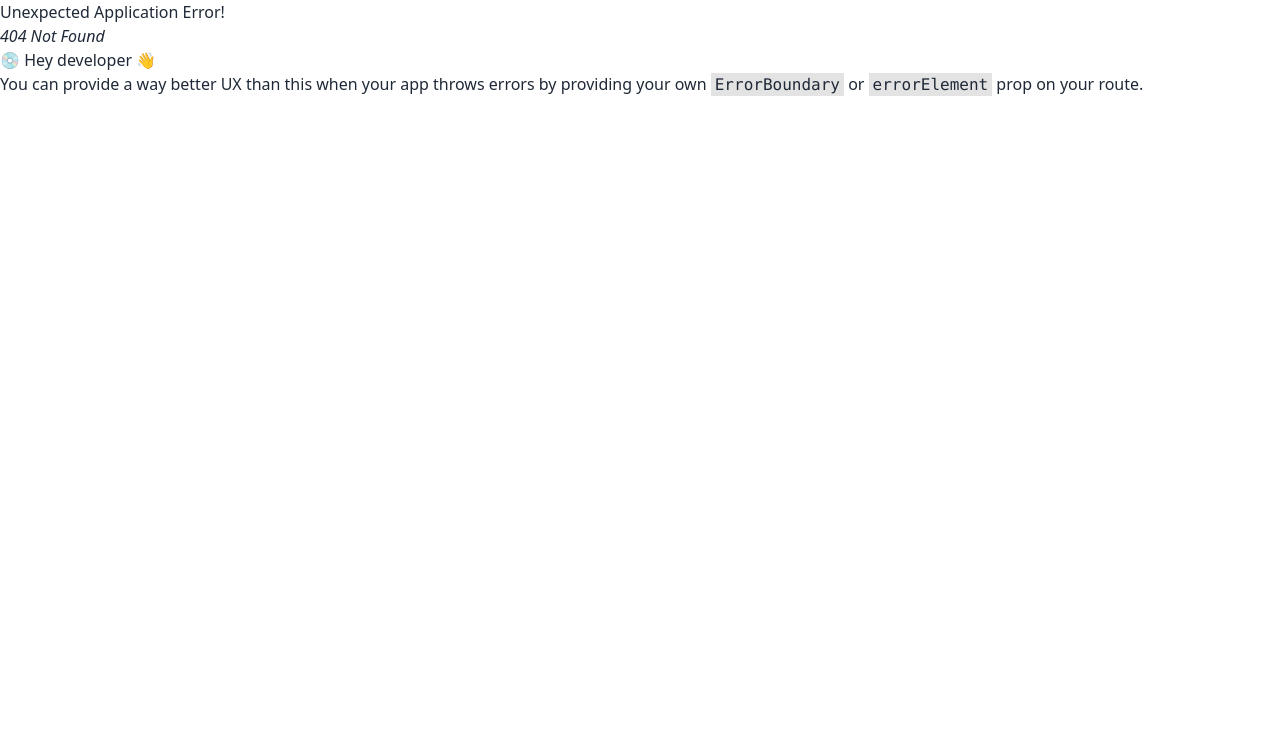
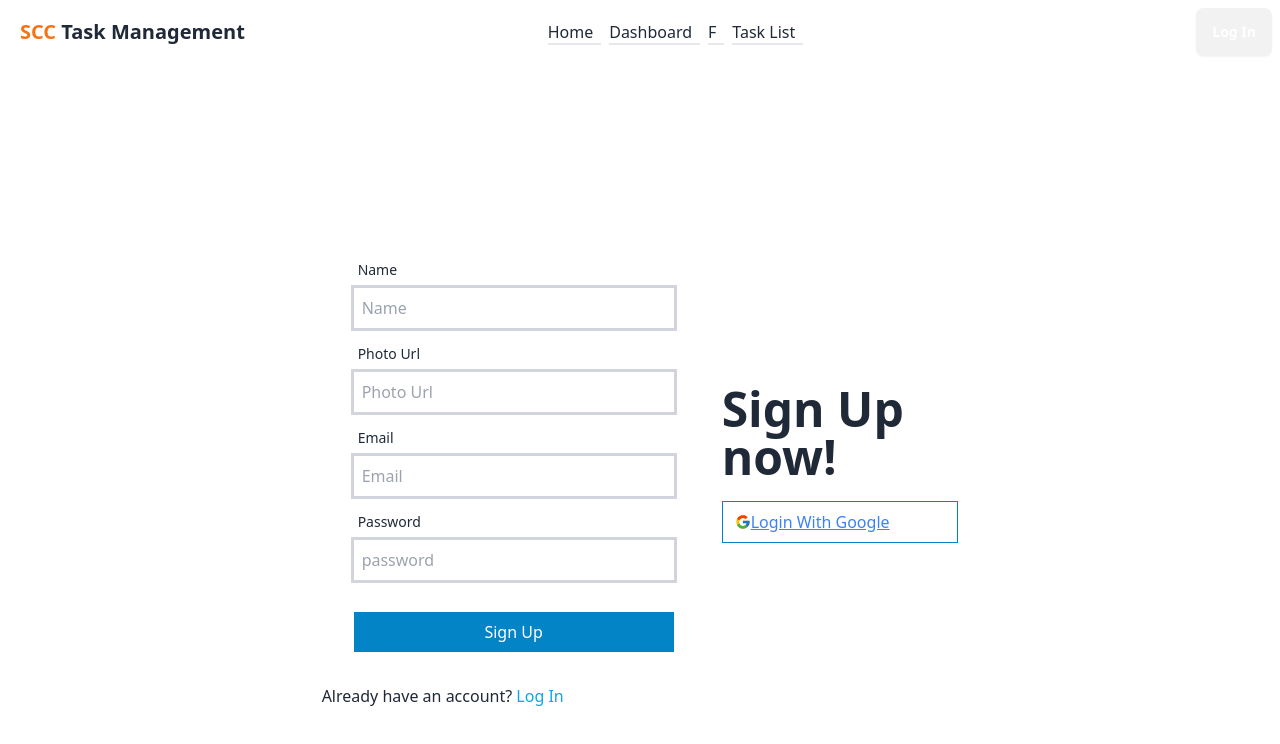
Before and after one commit to morsalinamunmun/coderSequed-task, a React (Vite) app: page /signup in a window 1280 px wide. Before the commit this address had no page. Shown: the top 744 px of the page. Built offline with nearby package versions, Linux system fonts and the light colour scheme.

Commit message:
created signup page

```diff
--- a/package.json
+++ b/package.json
@@ -14,6 +14,8 @@
     "match-sorter": "^6.3.4",
     "react": "^18.2.0",
     "react-dom": "^18.2.0",
+    "react-hook-form": "^7.51.2",
+    "react-icons": "^5.0.1",
     "react-router-dom": "^6.22.3",
     "sort-by": "^1.2.0"
   },
--- /dev/null
+++ b/src/components/SocialLogin/SocialLogin.jsx
@@ -0,0 +1,10 @@
+import { FcGoogle } from "react-icons/fc";
+const SocialLogin = () => {
+    return (
+        <div>
+            <p><button className="ml-1 flex items-center text-blue-500 underline"><FcGoogle></FcGoogle>Login With Google</button></p>
+        </div>
+    );
+};
+
+export default SocialLogin;
--- /dev/null
+++ b/src/pages/Login/Login.jsx
@@ -0,0 +1,45 @@
+import { Link } from "react-router-dom";
+import SocialLogin from "../../components/SocialLogin/SocialLogin";
+const Login = () => {
+    return (
+        <>
+        <div className="hero min-h-screen bg-gradient-to-r from-[#FDBA74] to-[#F97316]">
+
+            <div className="flex flex-col lg:flex-row-reverse  mx-auto">
+                <div className="text-center pt-20 p-5 bg-orange-400  my-10 max-w-lg w-full shadow-2xl rounded  ">
+                    <h1 className="text-5xl font-bold">New Here!</h1>
+                    <p>Sign up and discover a great of new opportunities!</p>
+                    <p className="mt-2">Do not have an account? <Link className="text-white btn border-2 rounded-full bg-orange-500 ml-2" to='/signup'>Sign Up</Link></p>
+                </div>
+                <div className="card  my-10  shadow-2xl max-w-lg w-full rounded flex mx-auto bg-base-100">
+                    <h2 className="p-5 text-2xl font-bold">Login In Now</h2>
+                    <form className="card-body">
+                        <div className="form-control">
+                            <label className="label">
+                                <span className="label-text">Email</span>
+                            </label>
+                            <input type="email" name="email" placeholder="Your Email" className="rounded-full border-2 border-orange-500 input input-bordered" required />
+                        </div>
+                        <div className="form-control">
+                            <label className="label">
+                                <span className="label-text">Password</span>
+                            </label>
+                            <input type="password" name="password" placeholder="Password" className="input rounded-full border-2 border-orange-500 input-bordered" required />
+                            <label className="label">
+                                <a href="#" className="label-text-alt link link-hover">Forgot password?</a>
+                            </label>
+                        </div>
+                        <div className="form-control mt-6">
+                            <button className="btn rounded-full bg-orange-500 text-white">Log In</button>
+                        </div>
+
+                        <SocialLogin/>
+                    </form>
+                </div>
+            </div>
+        </div>
+        </>
+    );
+};
+
+export default Login;
--- a/src/pages/Main/Layout.jsx
+++ b/src/pages/Main/Layout.jsx
@@ -1,9 +1,11 @@
+import { Outlet } from "react-router-dom";
 import Navbar from "../../components/Navbar/Navbar";
 
 const Layout = () => {
     return (
         <div>
             <Navbar/>
+            <Outlet/>
         </div>
     );
 };
--- /dev/null
+++ b/src/pages/Signup/Signup.jsx
@@ -0,0 +1,78 @@
+
+import { useForm } from 'react-hook-form';
+
+import { Link } from "react-router-dom";
+import SocialLogin from '../../components/SocialLogin/SocialLogin';
+
+
+const Signup = () => {
+    const {
+        register,
+        formState: { errors },
+    } = useForm();
+
+    return (
+        <>
+            <div className="hero min-h-screen py-20 max-w-5xl mx-auto">
+                <div className="hero-content flex-col lg:flex-row-reverse">
+                    <div className="text-center lg:text-left space-y-5">
+                        <h1 className="text-5xl font-bold">Sign Up now!</h1>
+                        <div className='border border-sky-600 p-2'><SocialLogin/></div>
+                    </div>
+                    <div className="card shrink-0 w-full max-w-sm ">
+                        <form className="card-body">
+                            <div className="form-control">
+                                <label className="label">
+                                    <span className="label-text">Name</span>
+                                </label>
+                                <input type="text" {...register("name", { required: true })} name="name" placeholder="Name" className="outline outline-gray-300 p-2 focus:border-sky-600 focus:border-2" required />
+                                {errors.name && <span className="text-red-600">Name is required</span>}
+                            </div>
+                            <div className="form-control">
+                                <label className="label">
+                                    <span className="label-text">Photo Url</span>
+                                </label>
+                                <input type="text" {...register("photoURL", { required: true })} placeholder="Photo Url" className="outline outline-gray-300 p-2 focus:border-sky-600 focus:border-2" required />
+                                {errors.photoURL && <span className="text-red-600">Photo Url is required</span>}
+                            </div>
+                            <div className="form-control">
+                                <label className="label">
+                                    <span className="label-text">Email</span>
+                                </label>
+                                <input type="email" {...register("email", { required: true, pattern: /^[^\s@]+@[^\s@]+\.[^\s@]+$/, })} name="email" placeholder="Email" className="outline outline-gray-300 p-2 focus:border-sky-600 focus:border-2" required />
+                                {errors.email && errors.email.type === "required" && (
+                                    <span className="text-red-600">Email is required</span>
+                                )}
+                                {errors.email && errors.email.type === "pattern" && (
+                                    <span className="text-red-600">Invalid email format</span>
+                                )}
+                            </div>
+                            <div className="form-control">
+                                <label className="label">
+                                    <span className="label-text">Password</span>
+                                </label>
+                                <input type="password" {...register("password", {
+                                    required: true, minLength: 6, maxLength: 20,
+                                    pattern: /(?=.*[A-Z])(?=.*[!@#$&*])(?=.*[0-9])(?=.*[a-z])/
+                                })} name="password" placeholder="password" className="outline outline-gray-300 p-2 focus:border-sky-600 focus:border-2" required />
+                                {errors.password?.type === "required" && <p className="text-red-600">Password is required</p>}
+                                {errors.password?.type === "minLength" && <p className="text-red-600">Password must be 6 character</p>}
+                                {errors.password?.type === "maxLength" && <p className="text-red-600">Password must be less than 20 character</p>}
+                                {errors.password?.type === "pattern" && <p className="text-red-600">Password must have one uppercase one lowercase, one number and one special character </p>}
+                                {/* <label className="label">
+                                    <a href="#" className="label-text-alt link link-hover">Forgot password?</a>
+                                </label> */}
+                            </div>
+                            <div className="form-control mt-6">
+                                <button className="p-2 bg-sky-600 text-white border-0">Sign Up</button>
+                            </div>
+                        </form>
+                        <p>Already have an account? <Link to="/login" className='text-sky-500'>Log In</Link></p>
+                    </div>
+                </div>
+            </div>
+        </>
+    );
+};
+
+export default Signup;
```
Also changed, not shown: src/main.jsx (+10 -0 lines), 1 other file (tests, documents, lock files or other folders).
